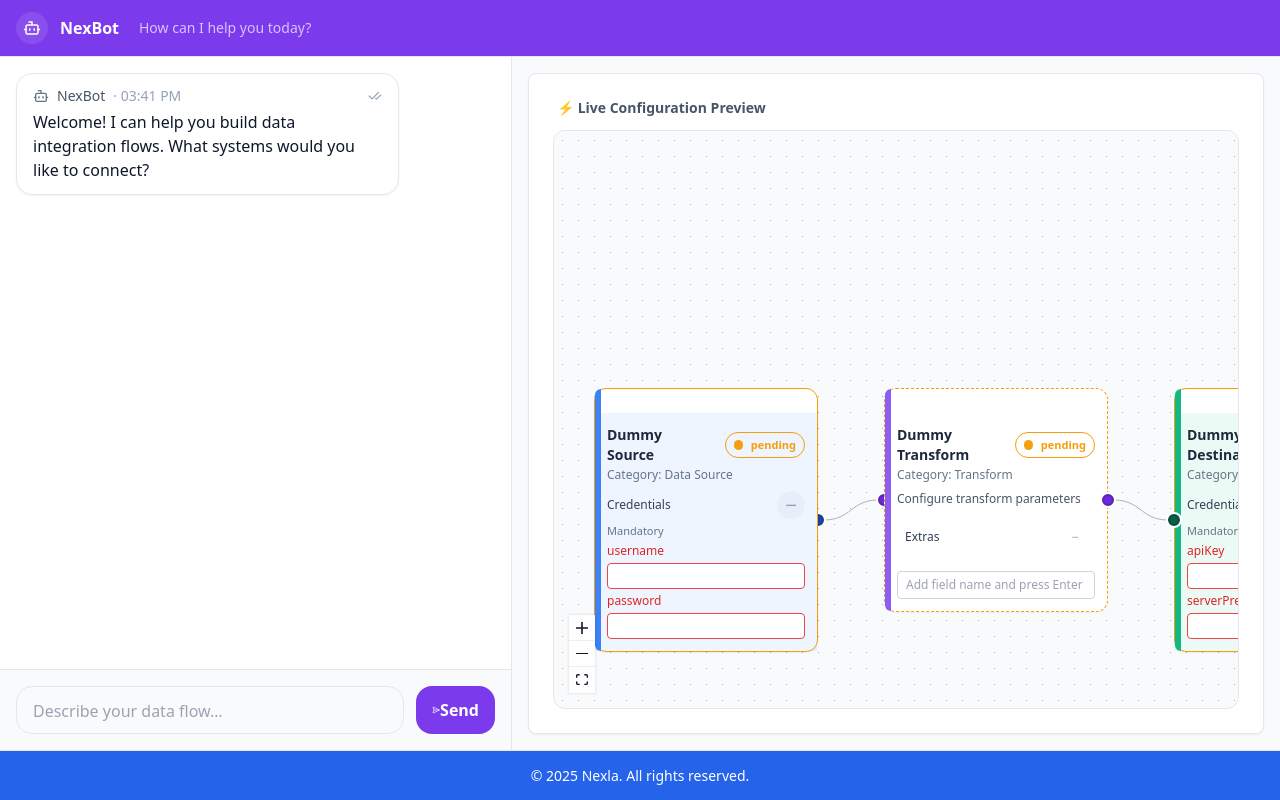
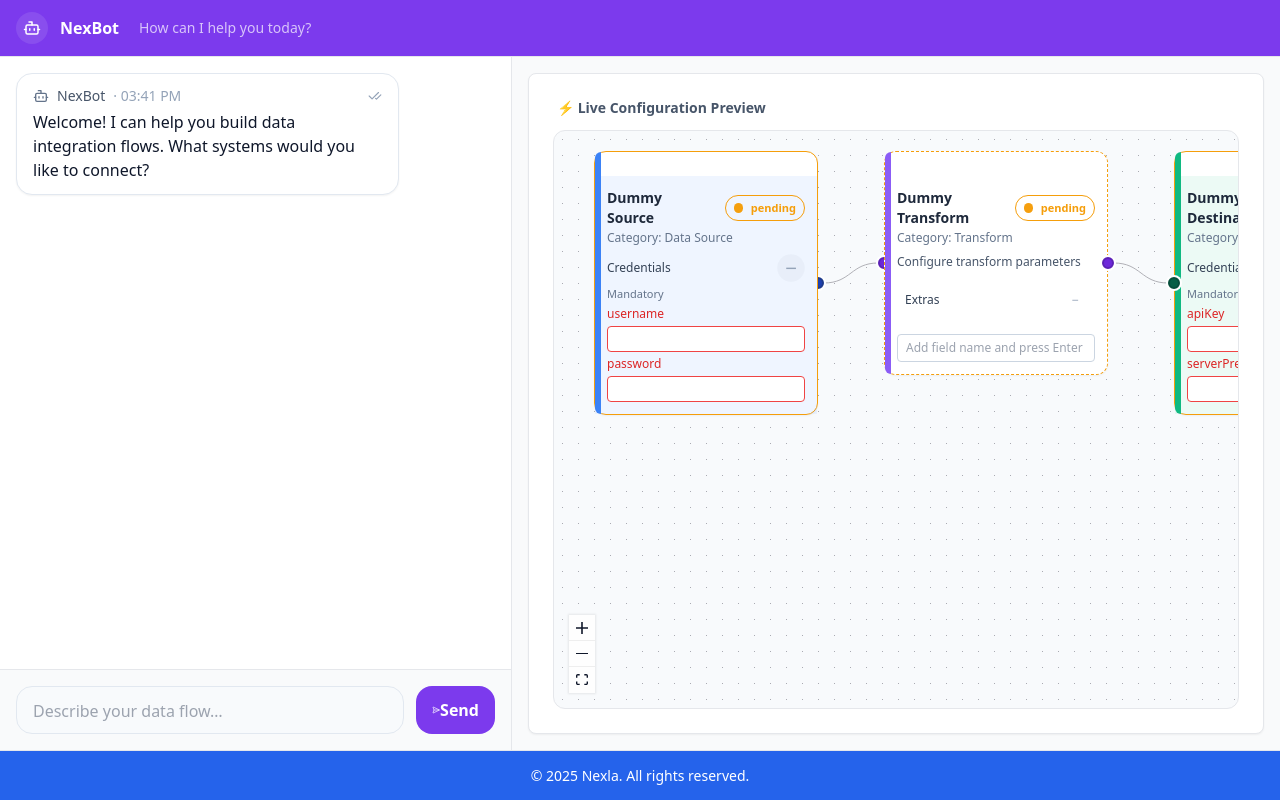
Before and after one commit to saurabhbiswas2023/Nexla, a React (Vite) app: page /chat in a window 1280 px wide. Built offline with nearby package versions, Linux system fonts and the light colour scheme.

Commit message:
fix postion

```diff
--- a/src/components/organisms/FlowCanvasRF.tsx
+++ b/src/components/organisms/FlowCanvasRF.tsx
@@ -260,10 +260,10 @@ function InnerCanvas({
         zoomOnScroll
         minZoom={FLOW_CONSTANTS.CANVAS.minZoom}
         maxZoom={FLOW_CONSTANTS.CANVAS.maxZoom}
-        defaultViewport={{ x: 0, y: -800, zoom: 1 }}
+        defaultViewport={{ x: 0, y: 0, zoom: 1 }}
         translateExtent={[
-          [-100, -1000],
-          [1400, 400],
+          [-100, -200],
+          [1400, 800],
         ]}
         nodeExtent={[
           [0, 0],
--- a/src/lib/flowLayout.ts
+++ b/src/lib/flowLayout.ts
@@ -45,7 +45,7 @@ export function computeResponsiveLayout(nodes: Node[], width: number, wasDragged
   }
 
   // Keep all nodes at same Y level to prevent layering issues
-  const baseY = Math.min(80, maxY); // Start near top with some gap, same for all nodes
+  const baseY = Math.min(20, maxY); // Start near top with minimal gap, same for all nodes
   const ySrc = baseY;
   const yTx = baseY; // Same level as source and destination
   const yDst = baseY;
```
